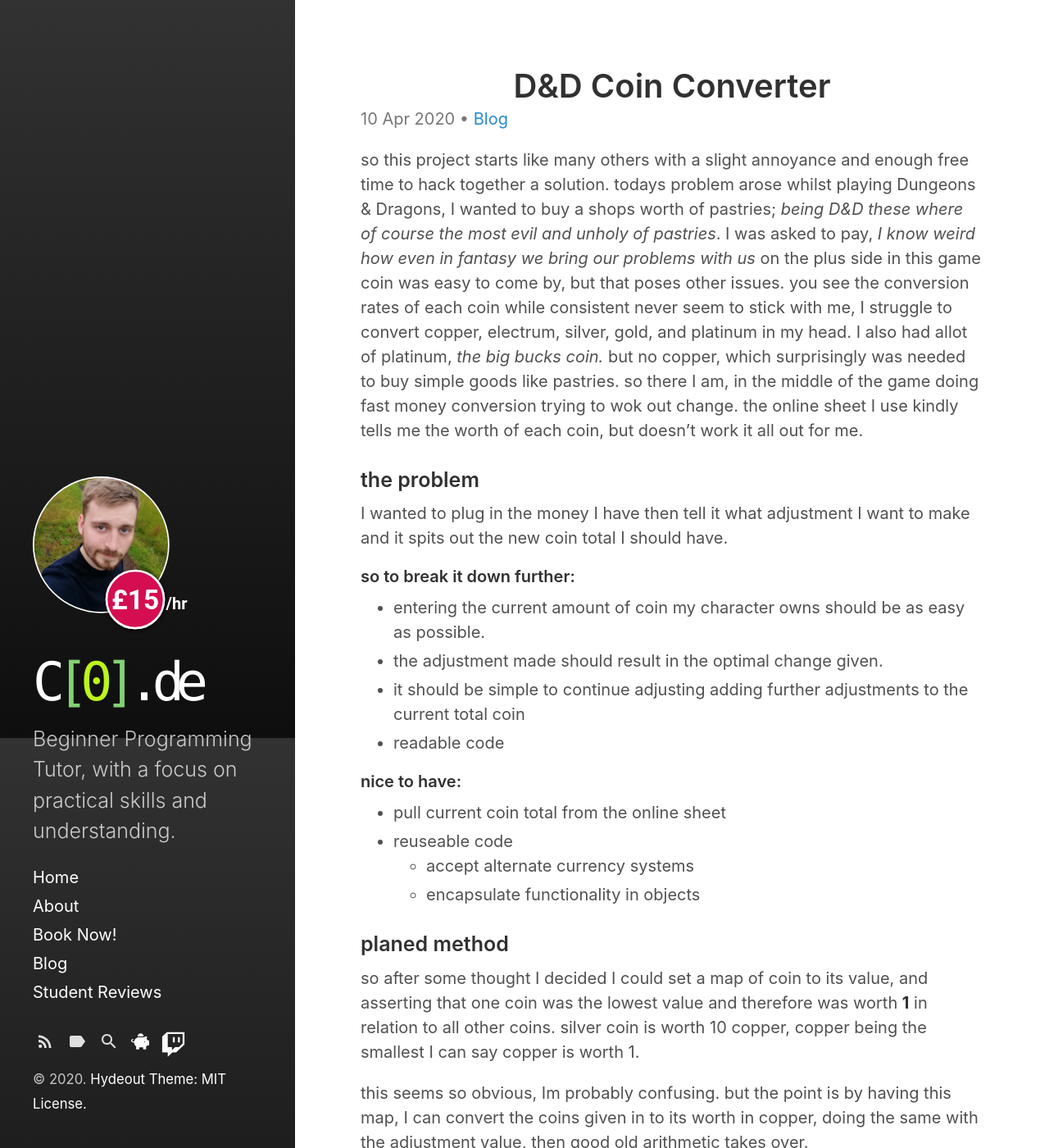
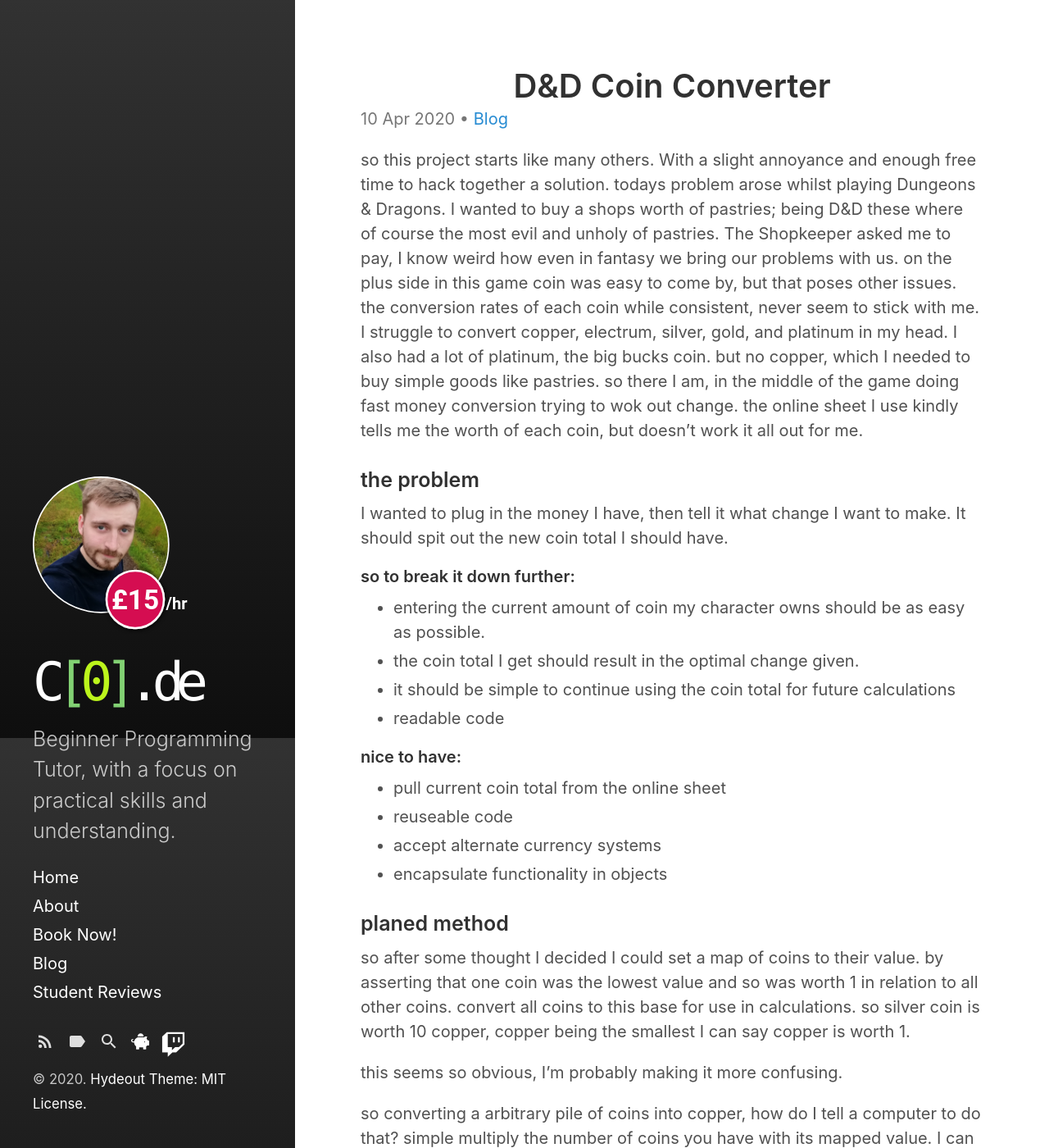
Before and after one commit to megonemad1/Tutor-Website, a Jekyll site: the page built from Blog/_posts/2020-04-10-coin_converter.md, in a window 1280 px wide and 1400 px high. Shown: the whole window at 82% size. Built offline with Jekyll 4.4.1, drawn with Linux system fonts in a browser that asks for light colours; nearby versions of some CDN libraries; some of the changed text lies outside the part shown.

Commit message:
grammer change

```diff
--- a/Blog/_posts/2020-04-10-coin_converter.md
+++ b/Blog/_posts/2020-04-10-coin_converter.md
@@ -7,30 +7,33 @@ tags:
     - web scraping
     - Dungeons&Dragons
 ---
-so this project starts like many others with a slight annoyance and enough free time to hack together a solution. todays problem arose whilst playing Dungeons & Dragons, I wanted to buy a shops worth of pastries; *being D&D these where of course the most evil and unholy of pastries*. I was asked to pay, *I know weird how even in fantasy we bring our problems with us* on the plus side in this game coin was easy to come by, but that poses other issues. you see the conversion rates of each coin while consistent never seem to stick with me, I struggle to convert copper, electrum, silver, gold, and platinum in my head. I also had allot of platinum, *the big bucks coin.* but no copper, which surprisingly was needed to buy simple goods like pastries. so there I am, in the middle of the game doing fast money conversion trying to wok out change. the online sheet I use kindly tells me the worth of each coin, but doesn't work it all out for me.
+so this project starts like many others. With a slight annoyance and enough free time to hack together a solution. todays problem arose whilst playing Dungeons & Dragons. I wanted to buy a shops worth of pastries; being D&D these where of course the most evil and unholy of pastries. The Shopkeeper asked me to pay, I know weird how even in fantasy we bring our problems with us. on the plus side in this game coin was easy to come by, but that poses other issues. the conversion rates of each coin while consistent, never seem to stick with me. I struggle to convert copper, electrum, silver, gold, and platinum in my head. I also had a lot of platinum, the big bucks coin. but no copper, which I needed to buy simple goods like pastries. so there I am, in the middle of the game doing fast money conversion trying to wok out change. the online sheet I use kindly tells me the worth of each coin, but doesn't work it all out for me.
+
 ### the problem
-I wanted to plug in the money I have then tell it what adjustment I want to make and it spits out the new coin total I should have.
+
+I wanted to plug in the money I have, then tell it what change I want to make. It should spit out the new coin total I should have.
+
 #### so to break it down further:
 
-- entering the current amount of coin my character owns should be as easy as possible.
-- the adjustment made should result in the optimal change given.
-- it should be simple to continue adjusting adding further adjustments to the current total coin
-- readable code
+-   entering the current amount of coin my character owns should be as easy as possible.
+-   the coin total I get should result in the optimal change given.
+-   it should be simple to continue using the coin total for future calculations
+-   readable code
 
 #### nice to have:
 
-- pull current coin total from the online sheet
-- reuseable code
-    - accept alternate currency systems
-    - encapsulate functionality in objects
+-   pull current coin total from the online sheet
+-   reuseable code
+-   accept alternate currency systems
+-   encapsulate functionality in objects
 
 ### planed method
-so after some thought I decided I could set a map of coin to its value, and asserting that one coin was the lowest value and therefore was worth **1** in relation to all other coins.
-silver coin is worth 10 copper, copper being the smallest I can say copper is worth 1.
 
-this seems so obvious, Im probably confusing. but the point is by having this map, I can convert the coins given in to its worth in copper, doing the same with the adjustment value, then good old arithmetic takes over.
+so after some thought I decided I could set a map of coins to their value. by asserting that one coin was the lowest value and so was worth 1 in relation to all other coins. convert all coins to this base for use in calculations. so silver coin is worth 10 copper, copper being the smallest I can say copper is worth 1.
 
-so converting a arbitrary pile of coins into copper, how do I tell a computer to do that? simple multiply the number of each coin with its mapped value, I can even simplify this to a loop as I included copper as 1!
+this seems so obvious, I'm probably making it more confusing.
+
+so converting a arbitrary pile of coins into copper, how do I tell a computer to do that? simple multiply the number of coins you have with its mapped value. I can even simplify this to a loop as I included copper as 1!
 
     def denominations_to_base(self, purse):
         cp =0
@@ -38,9 +41,9 @@ so converting a arbitrary pile of coins into copper, how do I tell a computer to
                 cp+=self.currency_index[k]*v
         return cp
 
-is this compleat? well it will convert coins it knows about fine, but what if I typo, *or I get a coin from a strange and dark land.* its to brittle.
+is this complete? well it will convert coins it knows about fine, but what if I typo, or I get a coin from a strange and dark land. its to brittle.
 
-how can I fix this? well, for starters I care less for the coins I was handed and more for the types of coins I know about so lets start by only looking at those:
+how can I fix this? well, for starters the coins I'm handed are less important than the types of coins i know about. so lets start by only looking at those:
 
 
     def denominations_to_base(self, purse):
@@ -49,7 +52,7 @@ how can I fix this? well, for starters I care less for the coins I was handed an
                 cp+=purse[k]*v
         return cp
 
-this is better but still has its issues, now if im not handed a coin I know about, the program will crash as it looks for a coin it wasn't given. a simple fix, the computer just has to ask if it has been given a coin type before it starts trying to do something with it.
+this is better but still has its issues. now if I'm not handed a coin I know about, the program will crash as it looks for a coin it wasn't given. a simple fix, the computer has to ask itself "do i have a coin type" before it starts trying to do something with it.
 
 
     def denominations_to_base(self, purse):
@@ -59,28 +62,21 @@ this is better but still has its issues, now if im not handed a coin I know abou
                 cp+=purse[k]*v
         return cp
 
-next, I need to get the coins back into separate parts again, to undo the process I just made. it should be some function **foo** such that:
+next, I need to get the coins back into separate parts again, to undo the process I have just made. it should be some function foo such that:
 
     >>> x == foo(denominations_to_base(x))
     True
     >>> ▯
 
-so the approach I took was to work out how many of each coin I could fit into the current total, save it, then adust the total by that much.
-some quick code features:
-- I'll need to look at each type of coin and the value compared to the base.
-- the current total will need to be remembered over the whole loop
-- the coin totals I have worked out will need to be saved for after im done looking though coins
+so the approach I took was to work out how many of each coin I could fit into the current total. save it, then adjust the total by that much. some quick code features:
+-   I'll need to look at each type of coin and the value compared to the base.
+-   i will need to remember current total over the whole loop, so i can reduce the pile as I go.
+-   i need to save the coin totals I have worked out for after I'm done looking though coins
+-   I want to get_denominations. I'll need to know about: currency_index (the value of each coin) and c (current total coin value).
+-   i need to know how many of the coins I'm currently looking at I can convert the current running total to.
+-   i don't want this to be a decimal number, half a gold coin shouldn't be 0.5 g
 
-    I want to get_denominations. I'll need to know about: currency_index (the value of each coin) and c (current total coin value)
-        I will need to remember the coins to return, rval
-        look at each coin_type and coin_value in currency_index, and for each one:
-            I need to remember how many coins of the type im looking at I can get out of c, I'll name this denom
-            I need to put denom into rval
-            I need to remove the value of denom from c for future iterations
-        when thats done
-        I can use rval as the final coin totals
-
-or in actual code
+or in code
 
     def get_denominations(self, c):
         rval={}
@@ -90,8 +86,7 @@ or in actual code
             c-=denom*self.currency_index[k]
         return rval
 
-this is a simple premise, however the stated implementation has a flaw, python dictionary's aren't sorted, even if they where they would be sorted by key not by value. but the value in this context is the worth of the coin, and for this to work I need to look at the biggest coins first, otherwise in worst case where the base coin is looked at first.... I'll just get the current total... entirely in the base coin.
-to fix this I add a sort function call that looks at the item value. in this case I made it negative as sorted by default makes it ascending and making the value negative flips that to descending
+this is a simple premise, yet the stated implementation has a flaw. python dictionary's aren't sorted, even if they where it would by key not by value. but the value in this context is the worth of the coin, and for this to work I need to look at the biggest coins first. otherwise in worst case where the base coin is first.... I'll get the current total... entirely in the base coin. who wants £1000 in pennies. to fix this I add a sort function call that looks at the coins' value. in this case I made it negative, as sorted by default makes it ascending. making the value negative flips that to descending. there is probably a fancy python spell I could cast to reverse the order, but *-1 is less googling.
 
     def get_denominations(self, c):
         rval={}
@@ -110,14 +105,14 @@ you may have noticed these are in a class from the use of self as a parameter, I
             return True
         return False
 
-i also added a boolean return to represent if the change could be made without negative coins. all thats left now is to create a way to print the coin totals to the screen. simply creating the __str__ python function that calls the currency function solved this.
+I also added a boolean return to represent if the change could happen without negative coins. all that's left now is to create a way to print the coin totals to the screen. creating the __str__ python function that calls the currency function solved this.
 
     def __str__(self):
         return json.dumps(c.get_denominations(self.value))
 
 cool basic functionality sorted.
 ### Bonus Features
-so this magical online sheet I use, has its flaws but one perk is the character sheets have a JSON representation you can request. it took me a while to work out how to get it though, mainly because the python request library kept being blocked till I swapped from url open to a base request. I used a application to send a get request (postmaster chrome app) which succeeded then just copied the auto gen-ed python code resulting in:
+so this magical online sheet I use, has its flaws. but one perk is the character sheets have a JSON representation you can request. it took me a while to work out how to get it though, because the python request library kept getting blocked. I swapped from url open to a base request. I used a application to send a get request (postmaster chrome app) which succeeded then. copied the auto gen-ed python code resulting in:
 
     if __name__ == "__main__":
         I =''
@@ -132,8 +127,7 @@ so this magical online sheet I use, has its flaws but one perk is the character
             }
         url = f"/character/{int(input('char id: '))}/json"
 
-now I have all the url setup for a specific character and can get their data, this mean I can weave it into the currency system and manipulate it in a looped interpreter.
-i figured if the input is empty the user wants to pull data and refresh the local values. otherwise they enter space separated amounts like `-5gp` to adjust the amounts. finally q is quit.
+now I have all the url setup for a specific character and can get their data. this mean I can weave it into the currency system and manipulate it in a looped interpreter. i figured if the input is empty the user wants to pull data and refresh the local values. otherwise they enter space separated amounts like -5gp to adjust the amounts. finally q is quit.
 
     conn.request("GET", url, headers=headers)
     with conn.getresponse() as w:
@@ -170,9 +164,7 @@ this is in a try *cause user input....* next I look for all parts of the input t
                 print(p)
             except Exception as e:
                 print(e)
-        I = input()
-### final code
-all together it looks like:
+        I = input() ### final code all together it looks like:
 
     import json
     import math
@@ -249,4 +241,4 @@ all together it looks like:
             I = input()
 
 ### final thoughts
-in a game with multiple currencies it might be cool to have a purse contain multiple currency objects and use that to store them on the fly, you'd have to think about how to tell the difference in the change function. also maybe having the a conversion from the base of one to the base of another you could have interesting interactions.
+in a game with many currencies, it might be cool to have a purse contain many currency objects. then use that to store them on the fly. you'd have to think about how to tell the difference in the change function. having the a conversion from one currency to another could make interesting interactions.
```
Also changed, not shown: other parts of Blog/_posts/2020-04-10-coin_converter.md (+10 -10 lines).
